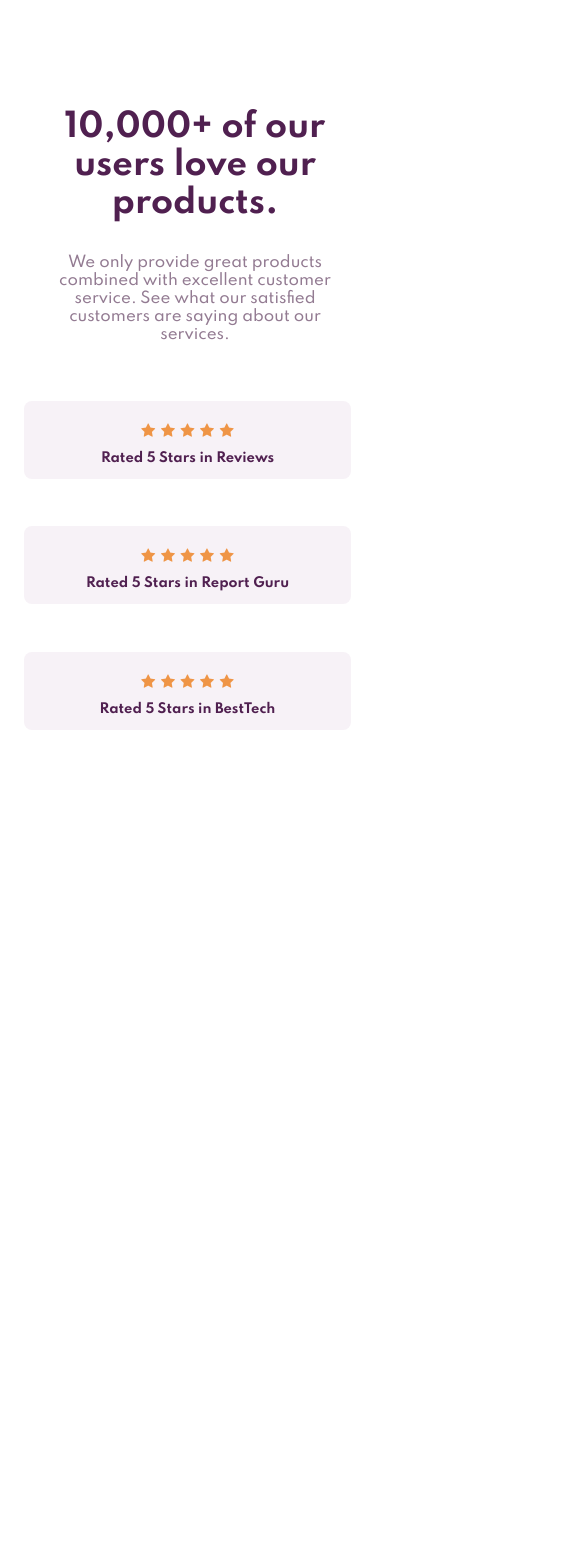
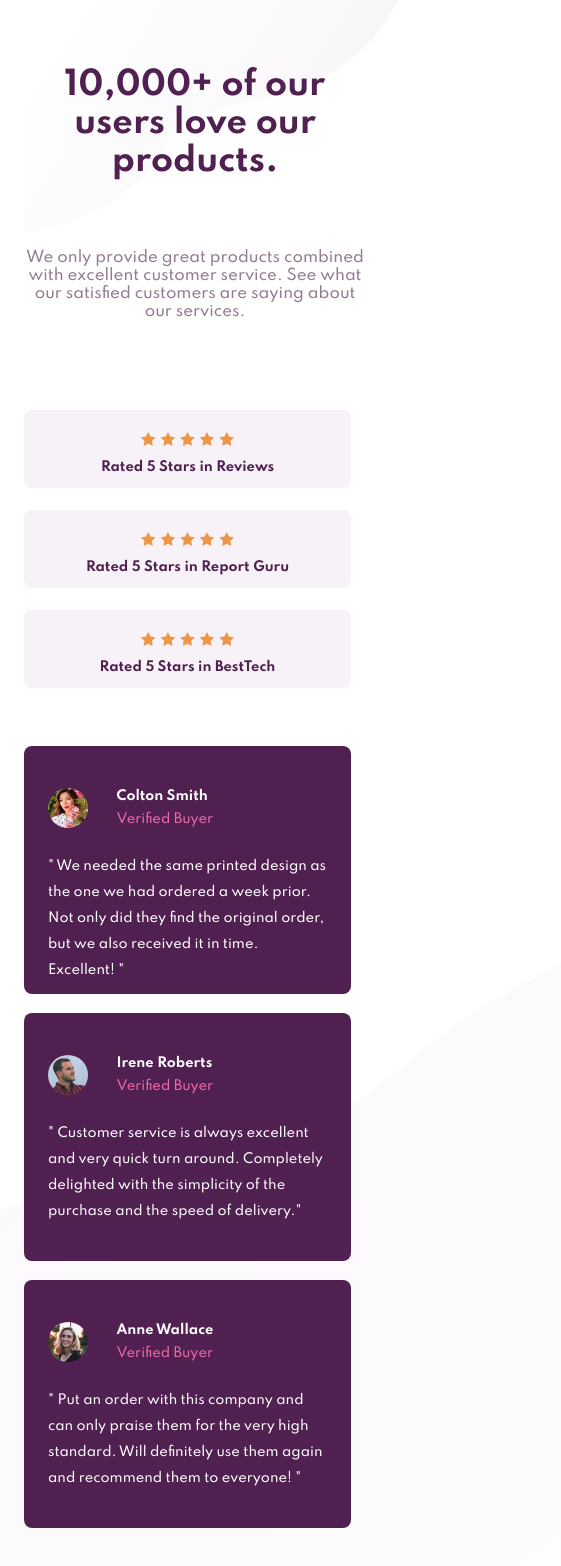
Before and after one commit to ackuser/ng-social-proof-section-scss, an Angular app: page / in a window 390 px wide. Shown: the top 1566 px of the page, 561 px wide, since content can reach past the window. Built offline with nearby package versions, Linux system fonts and the light colour scheme.

Commit message:
Buyer component & Mobile design

```diff
--- a/src/app/app.component.html
+++ b/src/app/app.component.html
@@ -1,3 +1,4 @@
+<div class="logo logo--top"></div>
 <div class="block block--1">
   <p class="title">10,000+ of our users love our products.</p>
   <p class="subtitle">We only provide great products combined with excellent customer service. See what our satisfied
@@ -8,3 +9,36 @@
   <app-review>Rated 5 Stars in Report Guru</app-review>
   <app-review>Rated 5 Stars in BestTech</app-review>
 </div>
+
+<div class="block block--3">
+  <app-buyer src="anne">
+    <p class="name">
+      Colton Smith
+    </p>
+    <p class="info">
+      " We needed the same printed design as the one we had ordered a week prior. Not only did they find the original
+      order, but we also received it in time. Excellent! "
+    </p>
+  </app-buyer>
+
+  <app-buyer src="colton">
+    <p class="name">
+      Irene Roberts
+    </p>
+    <p class="info">
+      " Customer service is always excellent and very quick turn around. Completely delighted with the simplicity of the
+      purchase and the speed of delivery."
+    </p>
+  </app-buyer>
+
+  <app-buyer src="irene">
+    <p class="name">
+      Anne Wallace
+    </p>
+    <p class="info">
+      " Put an order with this company and can only praise them for the very high standard. Will definitely use them
+      again and recommend them to everyone! "
+    </p>
+  </app-buyer>
+</div>
+<div class="logo logo--bottom"></div>
--- a/src/app/app.component.scss
+++ b/src/app/app.component.scss
@@ -5,39 +5,81 @@
     height: 100%;
     display: grid;
     grid-template-columns: 1fr 1fr;
-    grid-template-rows: repeat(10, 1fr);
+    grid-template-rows: calc(323px + 34px + 28px) calc(300px + 14px + 14px) calc(800px + 24px + 100px);
+    position: relative;
 
-    margin-left: 24px;
-    margin-right: 24px;
+    margin: 0 24px;
 
+    .logo {
+        position: absolute;
+
+        &--top {
+            top: 0;
+            left: 0;
+            display: block;
+            width: 374px;
+            height: 232px;
+            background: url(./../assets/images/bg-pattern-top-mobile.svg);
+            background-size: 374px 232px;
+        }
+
+        &--bottom {
+            position: absolute;
+            bottom: 0px;
+            right: -50vw;
+            display: block;
+            width: 1085px;
+            height: 673px;
+            background: url(./../assets/images/bg-pattern-bottom-mobile.svg);
+            background-size: 1085px 673px;
+        }
+    }
 
     .block {
         grid-column: 1 / 3;
 
         &--1 {
-            grid-row: 1 / 3;
+            grid-row: 1 / 2;
 
-            margin-top: 76px;
-            margin-bottom: 33px;
+            margin-top: 34px;
+            margin-bottom: 28px;
+
+            display: flex;
+            flex-direction: column;
+            justify-content: space-around;
 
             .title {
-                width: 100%;
                 @include title;
             }
 
             .subtitle {
-                width: 80%;
                 margin: auto;
                 @include subtitle;
             }
 
         }
-            &--2 {
-                grid-row: 3 / 5;
-                display: flex;
-                flex-direction: column;
-                justify-content: space-around;
-            }
+
+        &--2 {
+            grid-row: 2 / 3;
+
+            margin-top: 14px;
+            margin-bottom: 14px;
+
+            display: flex;
+            flex-direction: column;
+            justify-content: space-around;
+        }
+
+        &--3 {
+            grid-row: 3 / 4;
+
+            margin-top: 24px;
+            margin-bottom: 100px;
+
+            display: flex;
+            flex-direction: column;
+            justify-content: space-around;
+        }
     }
 
 }
--- a/src/app/app.module.ts
+++ b/src/app/app.module.ts
@@ -5,13 +5,15 @@ import { AppRoutingModule } from './app-routing.module';
 import { AppComponent } from './app.component';
 import { ReviewComponent } from './review/review.component';
 import { StarsComponent } from './stars/stars.component';
+import { BuyerComponent } from './buyer/buyer.component';
 
 @NgModule({
   declarations: [
     AppComponent,
     ReviewComponent,
-    StarsComponent
-  ],
+    StarsComponent,
+      BuyerComponent
+   ],
   imports: [
     BrowserModule,
     AppRoutingModule
--- /dev/null
+++ b/src/app/buyer/buyer.component.html
@@ -0,0 +1,8 @@
+<div class="description">
+  <img class="avatar" [src]="'../../assets/images/image-'+ src +'.jpg'" alt="Avatar" />
+  <div class="description__right">
+    <ng-content select=".name"></ng-content>
+    <p class="verified">Verified Buyer</p>
+  </div>
+</div>
+<ng-content select=".info"></ng-content>
--- /dev/null
+++ b/src/app/buyer/buyer.component.scss
@@ -0,0 +1,51 @@
+@import '_fonts';
+
+:host {
+    width: 327px;
+    height: 248px;
+    border-radius: 8px;
+    padding: 30px 24px;
+    background: $magent-verydark;
+    display: flex;
+    flex-direction: column;
+    justify-content: space-around;
+
+
+    .description {
+        flex: 0 1 20%;
+        width: 100%;
+        display: flex;
+        justify-content: space-between;
+        align-items: center;
+
+        .avatar {
+            width: 40px;
+            height: 40px;
+            border-radius: 50%;
+        }
+
+        &__right{
+            flex: .8 1 auto;
+            display: flex;
+            flex-direction: column;
+
+            ::ng-deep .name {
+                @include buyer($weight: 700, $color: $white);
+                margin-bottom: 4px;
+            }
+
+            .verified {
+                @include buyer($color: $pink-soft);
+                margin-top: 4px;
+            }
+        }
+
+    }
+
+    ::ng-deep .info {
+        @include buyer($weight: 500, $color: $white);
+        flex: 0 1 80%;
+        width: 100%;
+        line-height: 2;
+    }
+}
--- /dev/null
+++ b/src/app/buyer/buyer.component.ts
@@ -0,0 +1,17 @@
+import { Component, Input, OnInit } from '@angular/core';
+
+@Component({
+  selector: 'app-buyer',
+  templateUrl: './buyer.component.html',
+  styleUrls: ['./buyer.component.scss']
+})
+export class BuyerComponent implements OnInit {
+
+  @Input() src: string;
+
+  constructor() { }
+
+  ngOnInit() {
+  }
+
+}
--- a/src/app/review/review.component.ts
+++ b/src/app/review/review.component.ts
@@ -7,8 +7,6 @@ import { Component, Input, OnInit } from '@angular/core';
 })
 export class ReviewComponent implements OnInit {
 
-  @Input() desc: string;
-
   constructor() { }
 
   ngOnInit() {
--- a/src/assets/styles/_fonts.scss
+++ b/src/assets/styles/_fonts.scss
@@ -21,6 +21,13 @@
     text-align: center;
 }
 
+@mixin buyer($size: 13px, $color: $white, $weight: 500) {
+    color: $color;
+    font-size: $size;
+    font-weight: $weight;
+    text-align: start;
+}
+
 // @mixin figure($size: small, $color: $violet-moderate) {
 //     color: $color;
 //     font-size: $size;
```
Also changed, not shown: 1 other file (tests, documents, lock files or other folders).
